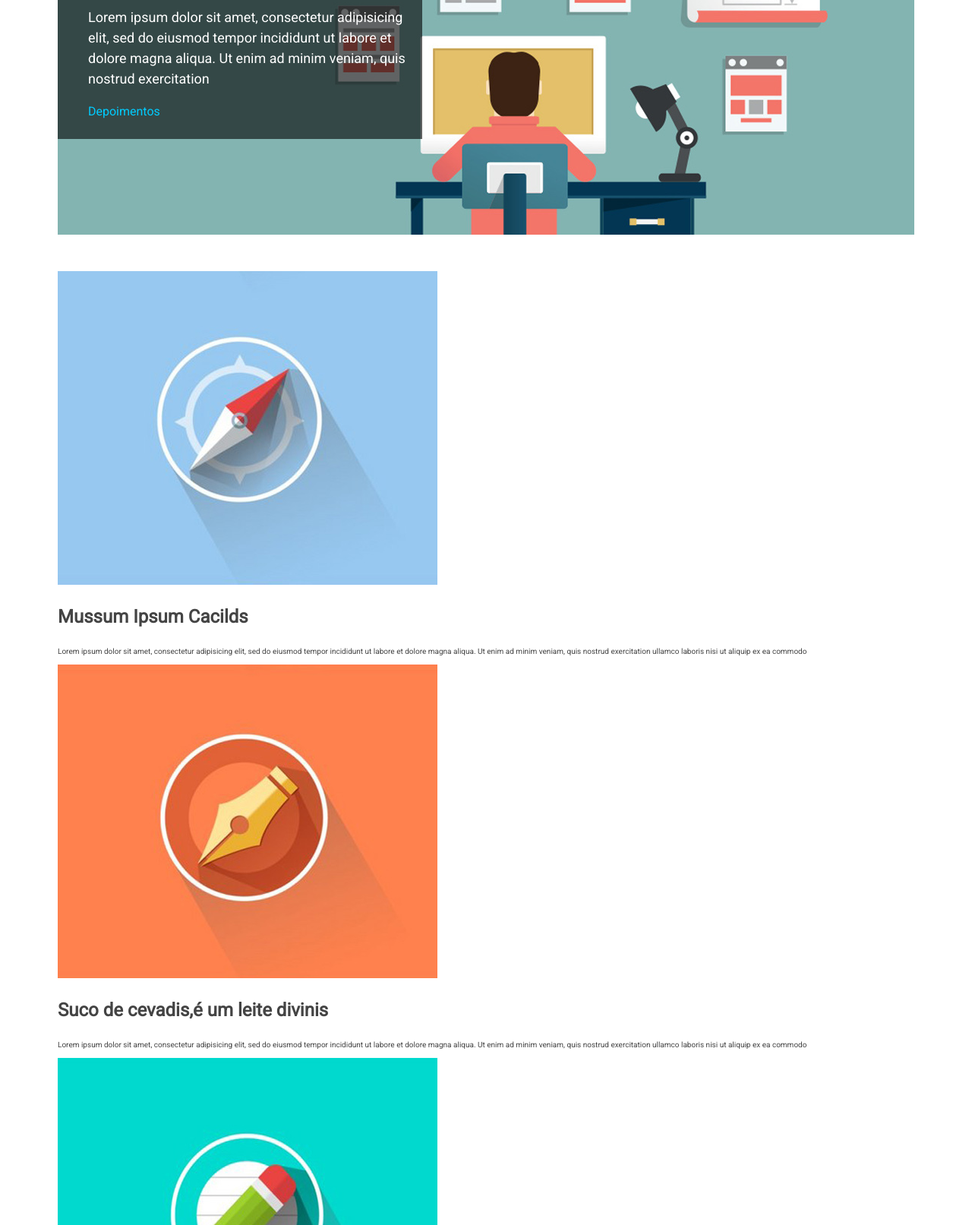
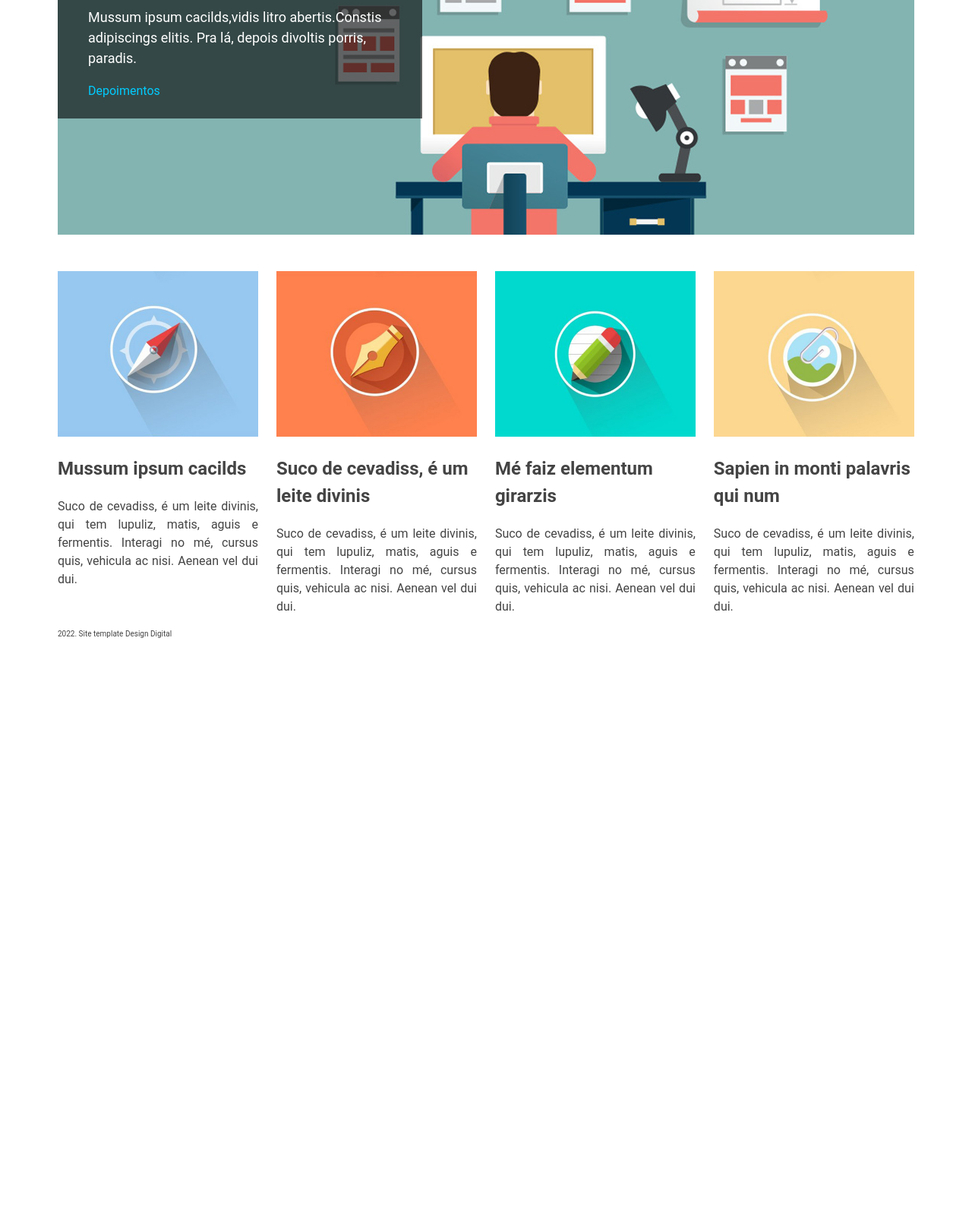
Before and after one commit to gabrielaayres/linguagemdeprogramacao, a plain HTML site: page design digital responsivo/index.html in a window 1280 px wide. Shown: the part 261-1874 px from the top of the page at 76% size. After the commit the page ends 1127 px from the top, so only its background shows below. Drawn offline with Linux system fonts and the light colour scheme.

Commit message:
Update index.html

```diff
--- a/design digital responsivo/index.html
+++ b/design digital responsivo/index.html
@@ -3,77 +3,65 @@
 <head>
 	<meta charset="utf-8">
 	<meta name="viewport" content="width=device-width, initial-scale=1">
-	<title>Design Digital</title>
+	<title>DesignDigital</title>
 	<meta name="author" content="Gabi Ayres">
-	<meta name="description" content="#">
-	<meta name="keywords" content="#">
+	<meta name="description"content="#">
+	<meta name="keywords"content="#">
 		<link rel="stylesheet" type="text/css" href="css/style.css">
 	<link rel="preconnect" href="https://fonts.googleapis.com">
 	<link rel="preconnect" href="https://fonts.gstatic.com" crossorigin>
-<link href="https://fonts.googleapis.com/css2?family=Roboto&display=swap" rel="stylesheet">
+	<link href="https://fonts.googleapis.com/css2?family=Open+Sans&display=swap" rel="stylesheet">
 </head>
 <body>
 	<div class="container clearfix">
 		<header>
 			<a href="index.html">
-			<img src="img/logo-designdigital.png" alt="Marca Design Digital" class="logo">
+				<img src="img/logo-designdigital.png" alt="Marca Design Digital" class="logotipo">
 			</a>
 			<nav>
 				<ul>
-				<li><a href="menu1.html">Menu 1</a></li>
-				<li><a href="menu2.html">Menu 2</a></li>
-				<li><a href="menu3.html">Menu 3</a></li>
-				<li><a href="menu4.html">Menu 4</a></li>
+					<li><a href="menu1.html" class="menu">Menu 1</a></li>
+					<li><a href="menu2.html" class="menu">Menu 2</a></li>
+					<li><a href="menu3.html" class="menu">Menu 3</a></li>
+					<li><a href="menu4.html" class="menu">Menu 4</a></li>
 			   	</ul>
 			</nav>
 		</header>
-
 		<div class="banner">
 			<div class="caixa">
-				<h1>CONSTRUÇÃO WEB</h1>
-				<p> Lorem ipsum dolor sit amet, consectetur adipisicing elit, sed do eiusmod
-				tempor incididunt ut labore et dolore magna aliqua. Ut enim ad minim veniam,
-				quis nostrud exercitation </p>
-				<a href="depoimentos.html"> Depoimentos</a>
+				<h1>Construção Web</h1>
+				<p>Mussum ipsum cacilds,vidis litro abertis.Constis adipiscings elitis. Pra lá, depois divoltis porris, paradis.
+				</p>
+				<a href="depoimentos.html">Depoimentos</a>
 			</div>
 		</div>
+		<section>
+			<article>
+				<img src="img/foto-01.jpg" alt="An illustration of compass" class="article">
+				<h2>Mussum ipsum cacilds</h2>
+				<p>
+					Suco de cevadiss, é um leite divinis, qui tem lupuliz, matis, aguis e fermentis. Interagi no mé, cursus quis, vehicula ac nisi. Aenean vel dui dui.
+				</p>
+			</article>
+			<article>
+						<img src="img/foto-02.jpg" alt="An illustration of pen" class="article">
+							<h2>Suco de cevadiss, é um leite divinis </h2>
+							<p>Suco de cevadiss, é um leite divinis, qui tem lupuliz, matis, aguis e fermentis. Interagi no mé, cursus quis, vehicula ac nisi. Aenean vel dui dui.</p>
+			</article>
+			<article>
+						<img src="img/foto-03.jpg" alt="An illustration of pencil" class="article">
+							<h2>Mé faiz elementum girarzis</h2>
+							<p>Suco de cevadiss, é um leite divinis, qui tem lupuliz, matis, aguis e fermentis. Interagi no mé, cursus quis, vehicula ac nisi. Aenean vel dui dui.</p>
+			</article>
+			<article>
+						<img src="img/foto-04.jpg" alt="An illustration of gallery" class="article">
+							<h2>Sapien in monti palavris qui num</h2>
+							<p>Suco de cevadiss, é um leite divinis, qui tem lupuliz, matis, aguis e fermentis. Interagi no mé, cursus quis, vehicula ac nisi. Aenean vel dui dui.</p>
+			</article>
 
-	    <section>
-	    	<div class="coluna">
-	    		<img src="img/foto-01.jpg"alt="bússola" class="article">
-	    		<h2>Mussum Ipsum Cacilds</h2>
-	    		<p>Lorem ipsum dolor sit amet, consectetur adipisicing elit, sed do eiusmod
-	    		tempor incididunt ut labore et dolore magna aliqua. Ut enim ad minim veniam,
-	    		quis nostrud exercitation ullamco laboris nisi ut aliquip ex ea commodo</p>
-	    	</div>
-
-	    	<div class="coluna">
-	    		<img src="img/foto-02.jpg"alt="Caneta bico de pena" class="article">
-	    		<h2> Suco de cevadis,é um leite divinis</h2>
-	    		<p>Lorem ipsum dolor sit amet, consectetur adipisicing elit, sed do eiusmod
-	    		tempor incididunt ut labore et dolore magna aliqua. Ut enim ad minim veniam,
-	    		quis nostrud exercitation ullamco laboris nisi ut aliquip ex ea commodo</p>
-	    	</div>
-
-	    	<div class="coluna">
-	    		<img src="img/foto-03.jpg"alt="Lápis" class="article">
-	    		<h2>Mé faiz elemetum girarzis</h2>
-	    		<p>Lorem ipsum dolor sit amet, consectetur adipisicing elit, sed do eiusmod
-	    		tempor incididunt ut labore et dolore magna aliqua. Ut enim ad minim veniam,
-	    		quis nostrud exercitation ullamco laboris nisi ut aliquip ex ea commodo</p>
-	    	</div>
-
-	    	<div class=" coluna">
-	    		<img src="img/foto-04.jpg"alt="Clips no papel" class="article">
-	    		<h2>Sapien in monti palavrisnqui num</h2>
-	    		<p>Lorem ipsum dolor sit amet, consectetur adipisicing elit, sed do eiusmod
-	    		tempor incididunt ut labore et dolore magna aliqua. Ut enim ad minim veniam,
-	    		quis nostrud exercitation ullamco laboris nisi ut aliquip ex ea commodo</p>
-	    	</div>
 		</section>
-
 		<footer>
-	    	<p class="footer">2022.Template site Design Digital.</p>
+			<p class="footer">2022. Site template Design Digital</p>
 		</footer>
 	</div>
 </body>
```
Lines whose indentation alone changed are shown as unchanged.
